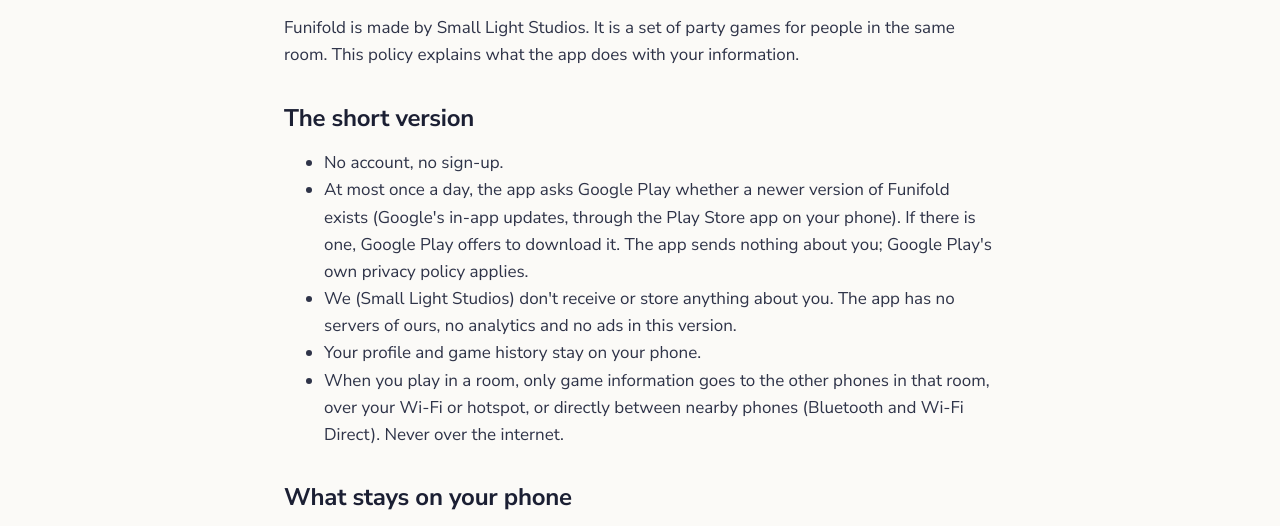
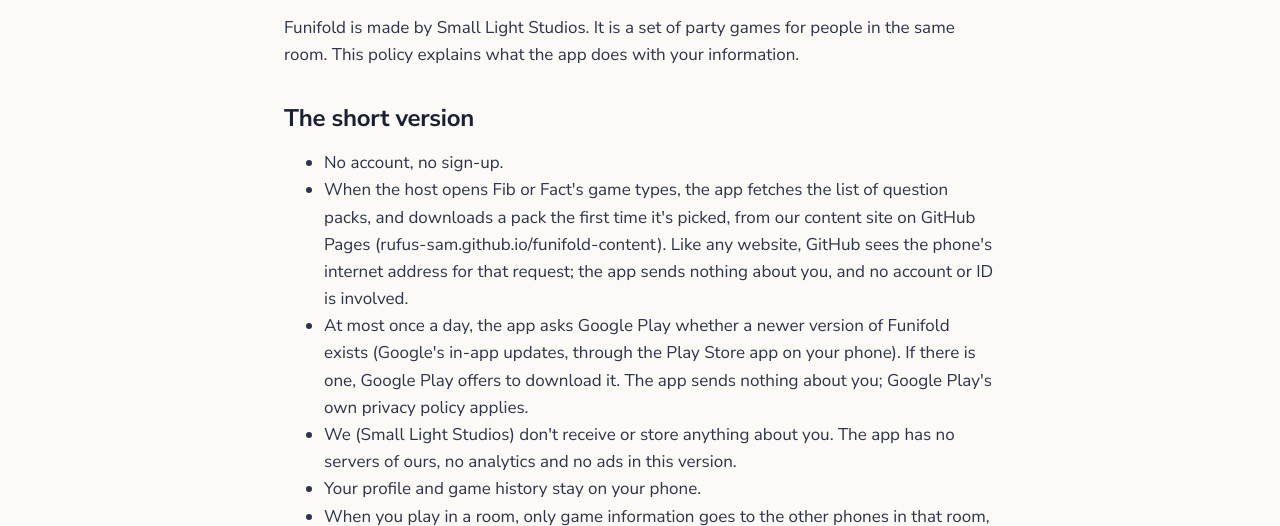
Before and after one commit to Rufus-Sam/smalllightstudios, a plain HTML site: page funifold/privacy/index.html in a window 1280 px wide. Shown: the part 271-797 px from the top of the page. Drawn offline with Linux system fonts and the light colour scheme.

Commit message:
Funifold privacy: question pack downloads from the content site

```diff
--- a/funifold/privacy/index.html
+++ b/funifold/privacy/index.html
@@ -32,6 +32,7 @@
 <h2>The short version</h2>
 <ul>
 <li>No account, no sign-up.</li>
+<li>When the host opens Fib or Fact's game types, the app fetches the list of question packs, and downloads a pack the first time it's picked, from our content site on GitHub Pages (rufus-sam.github.io/funifold-content). Like any website, GitHub sees the phone's internet address for that request; the app sends nothing about you, and no account or ID is involved.</li>
 <li>At most once a day, the app asks Google Play whether a newer version of Funifold exists (Google's in-app updates, through the Play Store app on your phone). If there is one, Google Play offers to download it. The app sends nothing about you; Google Play's own privacy policy applies.</li>
 <li>We (Small Light Studios) don't receive or store anything about you. The app has no servers of ours, no analytics and no ads in this version.</li>
 <li>Your profile and game history stay on your phone.</li>
```
